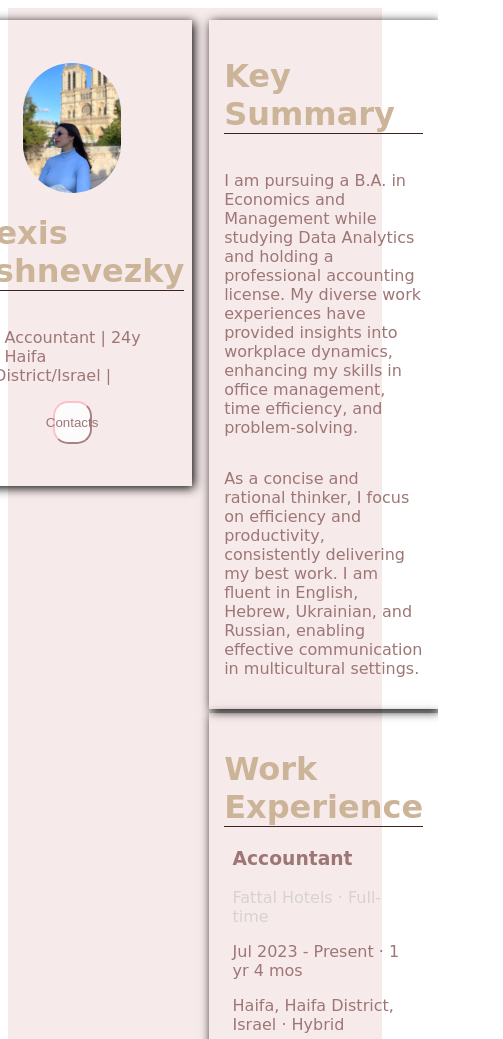
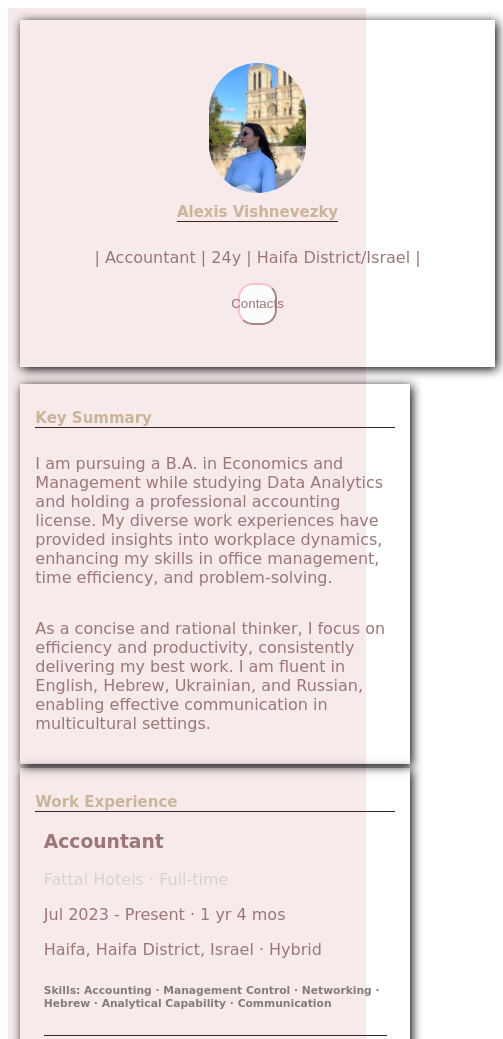
Before and after one commit to AlexisVish/Project, a plain HTML site: page index.html in a window 390 px wide. Shown: the top 1039 px of the page, 503 px wide, since content can reach past the window. Drawn offline with nearby package versions, Linux system fonts and the light colour scheme; files that its build step writes are made by us from their sources; a web font is replaced by a local one.

Commit message:
Add files via upload

```diff
--- a/style.scss
+++ b/style.scss
@@ -107,3 +107,23 @@ h6 {
   color: rgb(158, 118, 118);
   padding: 1vw;
 }
+@media (max-width:450px) {
+.body{
+  background-color: rgb(247, 234, 235);
+  ;
+}
+.container{
+  flex-direction: column-reverse;
+width: 350px;
+}
+h1{
+  font-size: 15px;
+
+}
+.header{
+  width: 100vw;
+}
+.side{
+  width: 100vw;
+}
+}
```
